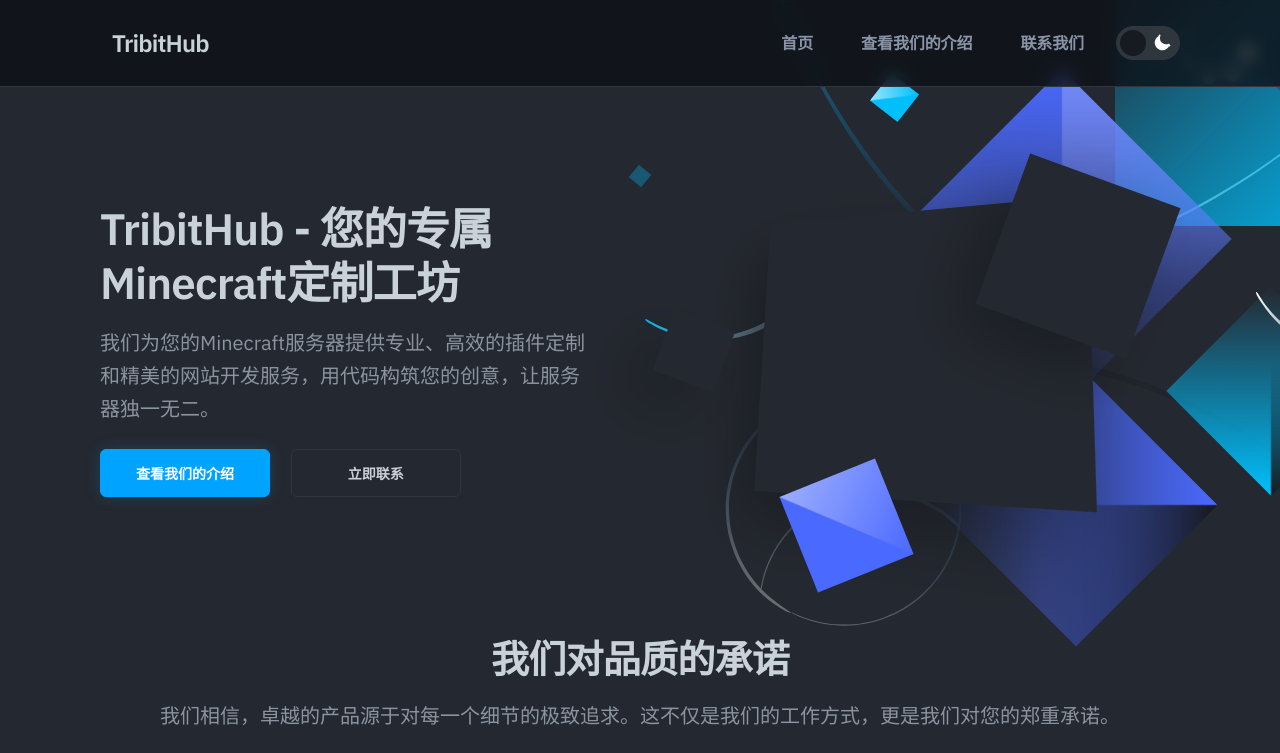
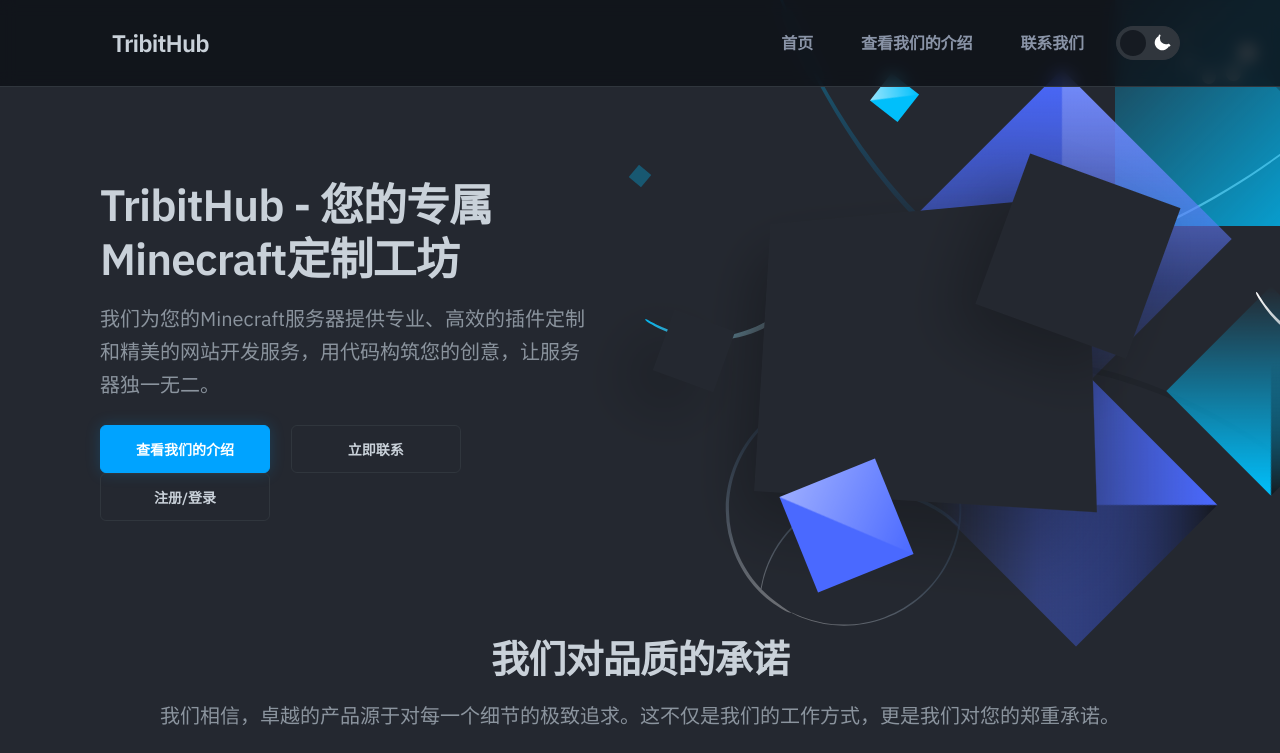
Before and after one commit to silenceyuana/TribitHub-offical, a website: page public/index.html in a window 1280 px wide. Shown: the top 753 px of the page. Drawn offline with nearby package versions, Linux system fonts and the light colour scheme.

Commit message:
更新主界面

```diff
--- a/public/index.html
+++ b/public/index.html
@@ -66,6 +66,7 @@
 
                                 <a class="button button-primary" href="pricing.html">查看我们的介绍</a>
                                 <a class="button" href="contact.html">立即联系</a>
+                                <a class="button" href="login-user.html">注册/登录</a>
                             </div>
 						</div>
 						<div class="hero-figure anime-element">
```
